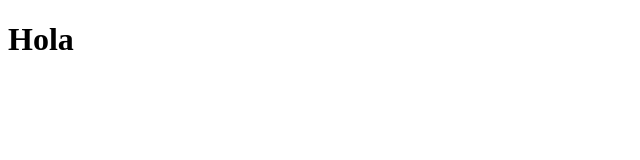
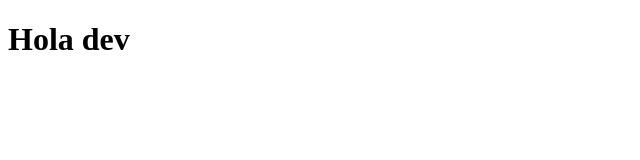
Before and after one commit to anaaragon88/ramas, a plain HTML site: page index.html in a window 1280 px wide. Shown: the full height of the page, 0-640 px from the left. Drawn offline with Linux system fonts and the light colour scheme.

Commit message:
add dev and changes

```diff
--- a/index.html
+++ b/index.html
@@ -6,6 +6,6 @@
     <title>Document</title>
 </head>
 <body>
-    <h1>Hola</h1>
+    <h1>Hola dev</h1>
 </body>
 </html>
```
